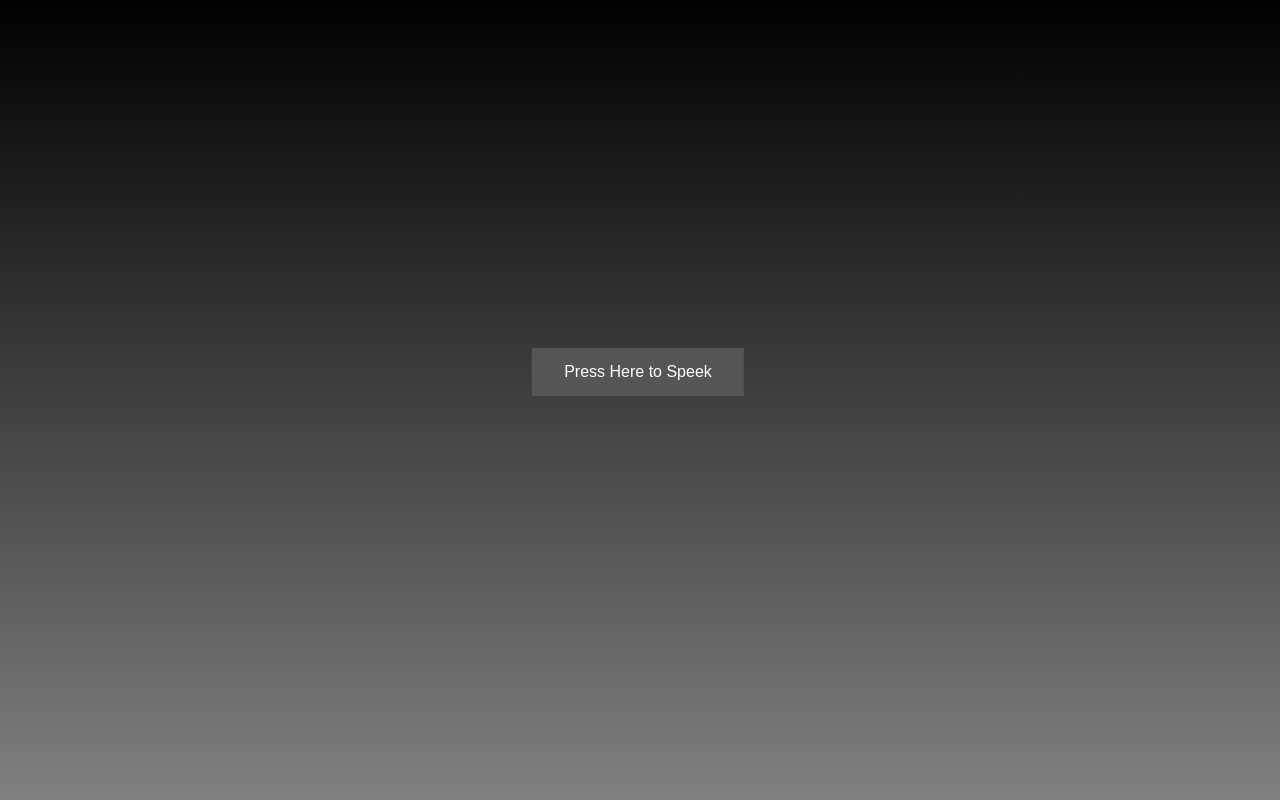
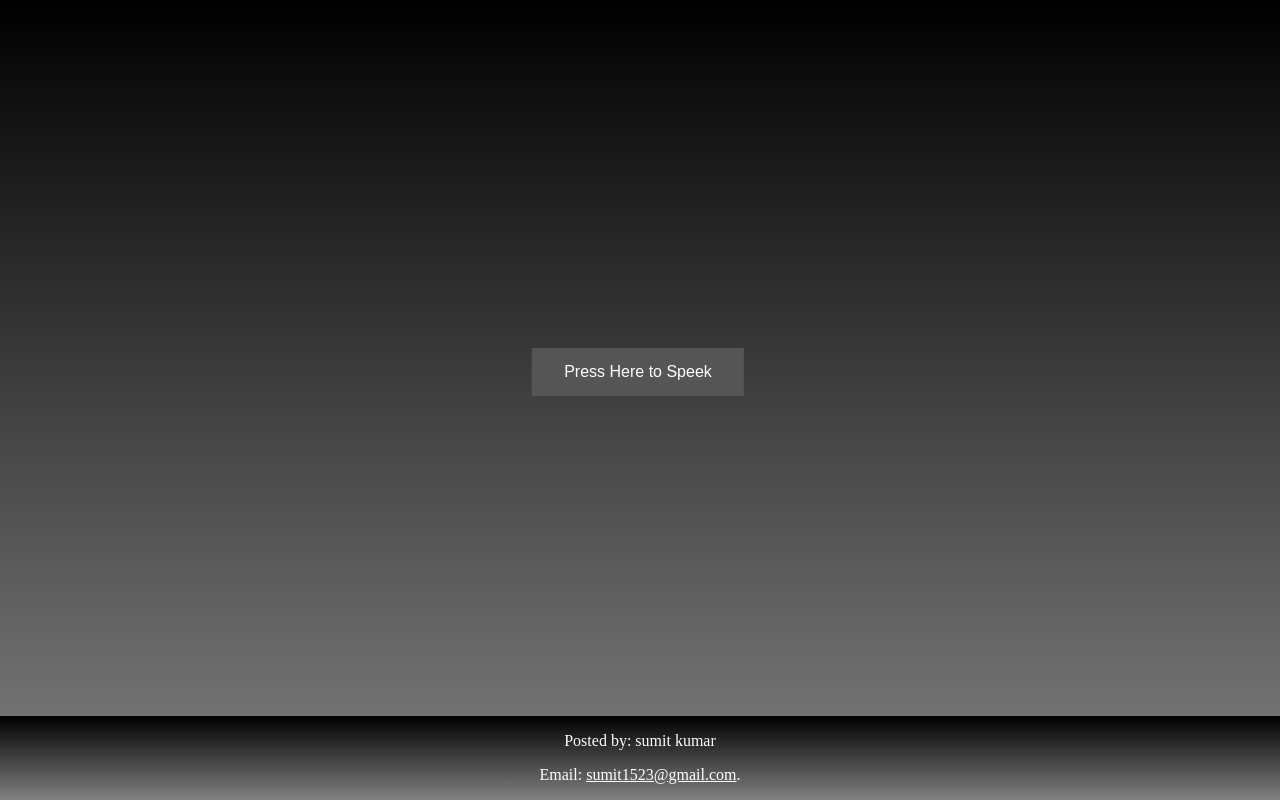
Before and after one commit to sumit1523/SpeechRecognition, a plain HTML site: page index.html in a window 1280 px wide. Drawn offline with nearby package versions, Linux system fonts and the light colour scheme.

Commit message:
added footer

```diff
--- a/index.html
+++ b/index.html
@@ -15,7 +15,10 @@
         <button class="talk">Press Here to Speek</button>
         <h3 class="content"></h3>
     </div>
-
+    <div class="footer">
+            <p>Posted by: sumit kumar</p>
+            <p>Email: <a href="mailto:sumit1523@gmail.com">sumit1523@gmail.com</a>.</p>
+    </div>
     <script src="app.js"></script>
 </body>
 
--- a/styles.css
+++ b/styles.css
@@ -32,3 +32,17 @@ body {
     right: 50%;
     transform: translate(50%,50%);
 }
+
+.footer {
+    position: fixed;
+    left: 0;
+    bottom: 0;
+    width: 100%;
+    background-image: linear-gradient(black , grey);
+    color: white;
+    text-align: center;
+ }
+
+ .footer a {
+     color: white;
+ }
```
